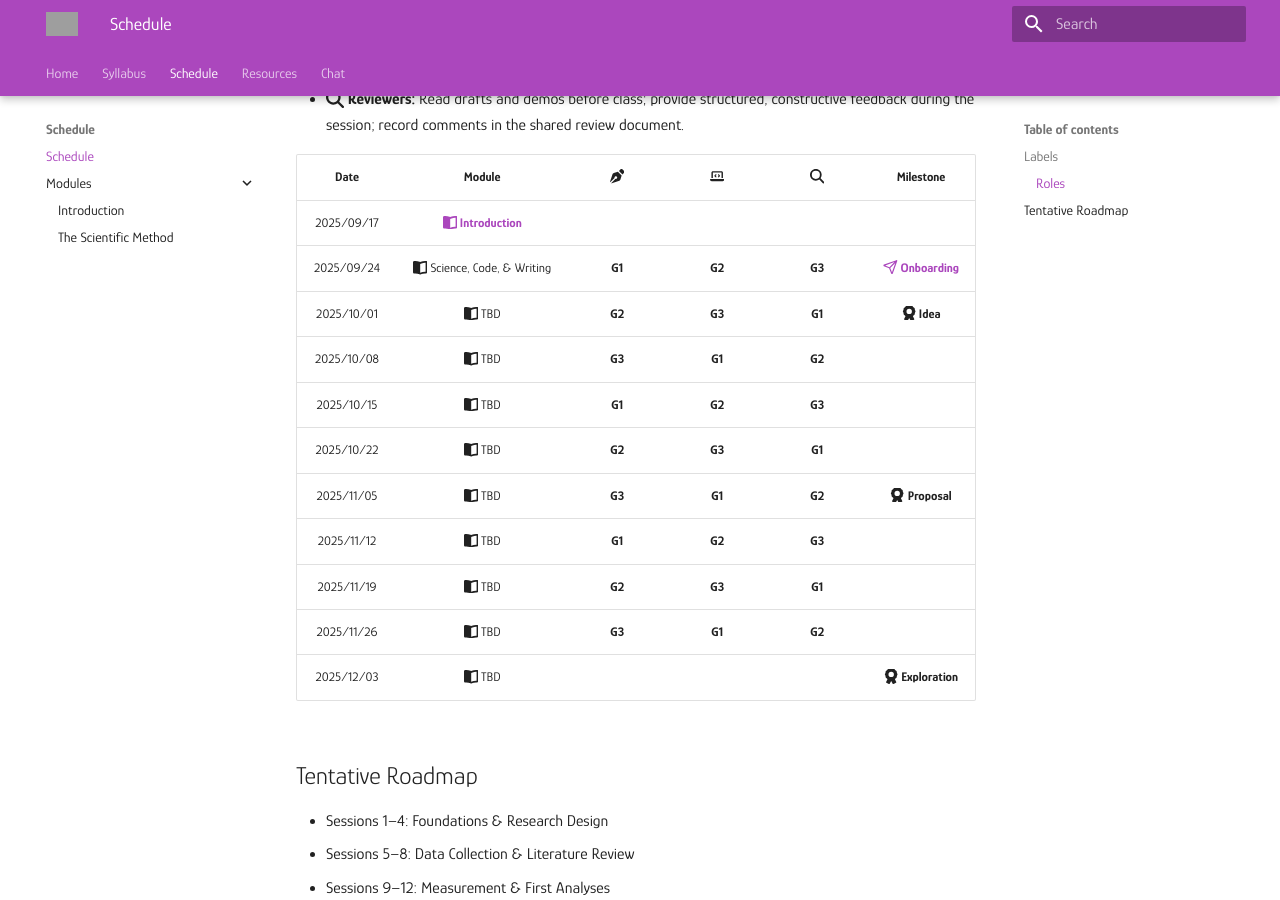
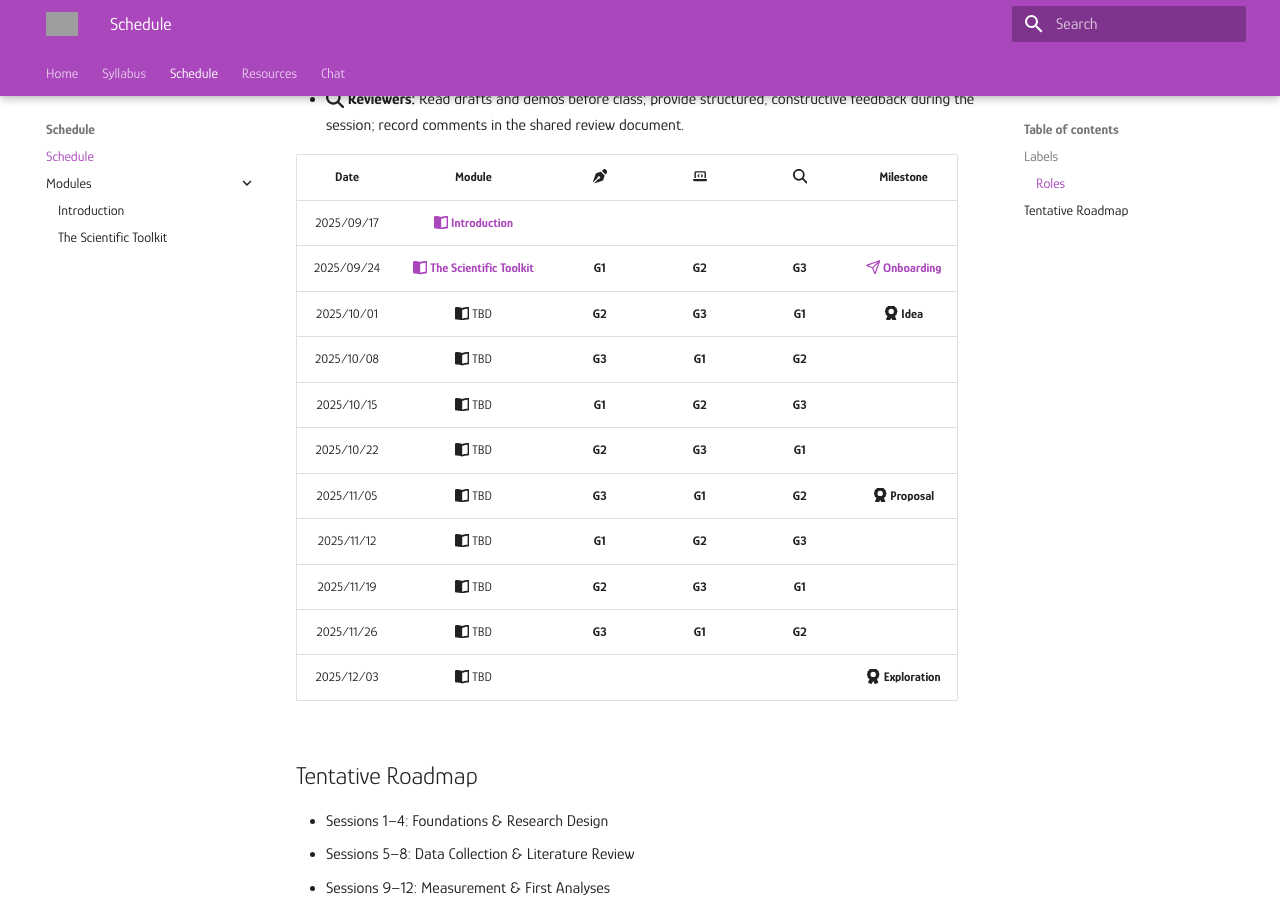
Before and after one commit to mickaeltemporao/itds, an MkDocs documentation site: the page built from docs/schedule.md, in a window 1280 px wide and 900 px high, scrolled down 639 px. Built offline with MkDocs 1.6.1 and Material for MkDocs 9.7.7, drawn with Linux system fonts in a browser that asks for light colours; grey boxes are pictures that could not be loaded.

Commit message:
update module name

```diff
--- a/docs/modules/science.md
+++ b/docs/modules/science.md
@@ -1,4 +1,4 @@
-# The Scientific Method
+# The Scientific Toolkit
 
 ## Agenda
 - [ ] Collaborative paper discussion
--- a/docs/schedule.md
+++ b/docs/schedule.md
@@ -26,7 +26,7 @@ Each week, students work in groups of four within one of the three rotating grou
 | Date       | Module                                                                   | :fontawesome-solid-pen-nib: | :fontawesome-solid-laptop-code: | :fontawesome-solid-magnifying-glass: | Milestone |
 | :-:        | :-:                                                                       | :-:    | :-:    | :-:    | :-:                                                                         |
 | 2025/09/17 | [**:fontawesome-solid-book-open: Introduction**](modules/introduction.md)|        |        |        |                                                                             |
-| 2025/09/24 | :fontawesome-solid-book-open: Science, Code, & Writing                   | **G1** | **G2** | **G3** | [**:fontawesome-regular-paper-plane: Onboarding**](resources/onboarding.md) |
+| 2025/09/24 | [**:fontawesome-solid-book-open: The Scientific Toolkit**](modules/science.md) | **G1** | **G2** | **G3** | [**:fontawesome-regular-paper-plane: Onboarding**](resources/onboarding.md) |
 | 2025/10/01 | :fontawesome-solid-book-open: TBD                                        | **G2** | **G3** | **G1** | **:fontawesome-solid-award: Idea** |
 | 2025/10/08 | :fontawesome-solid-book-open: TBD                                        | **G3** | **G1** | **G2** |      |
 | 2025/10/15 | :fontawesome-solid-book-open: TBD                                        | **G1** | **G2** | **G3** |      |
```
